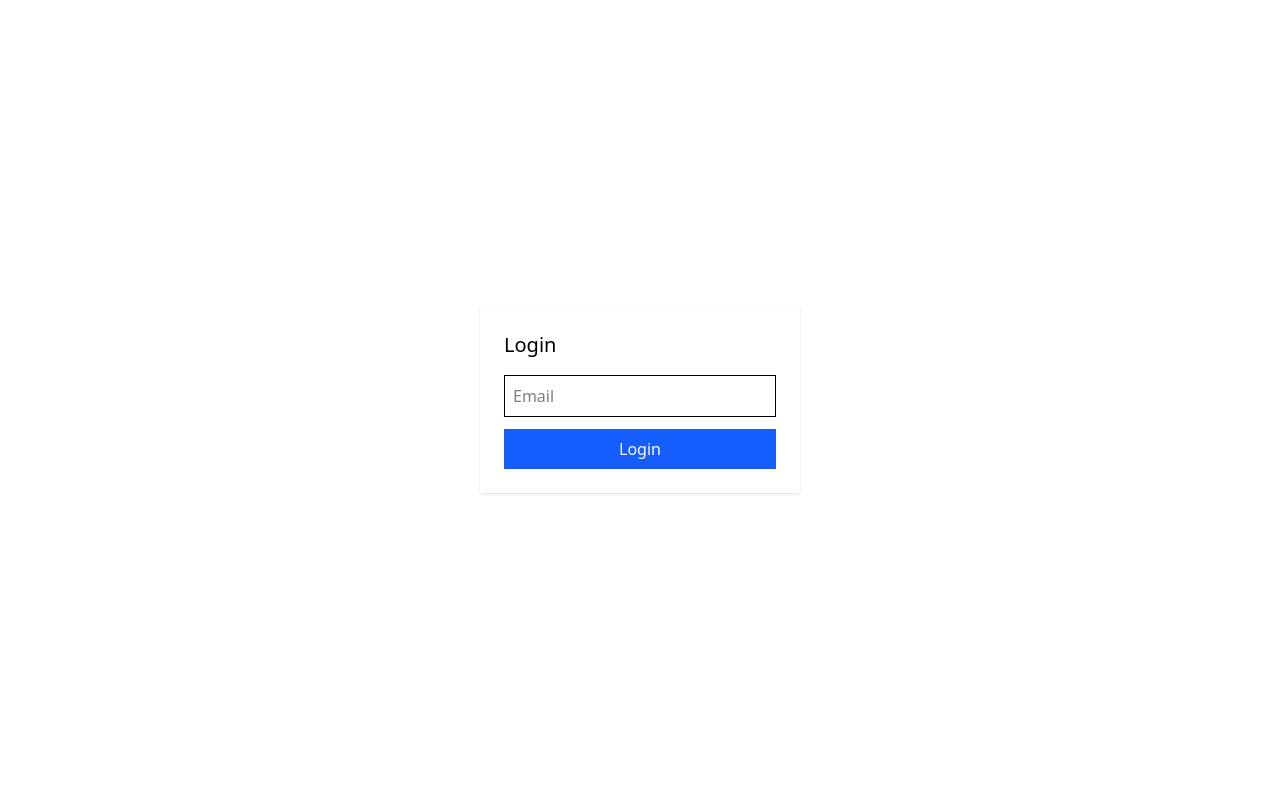
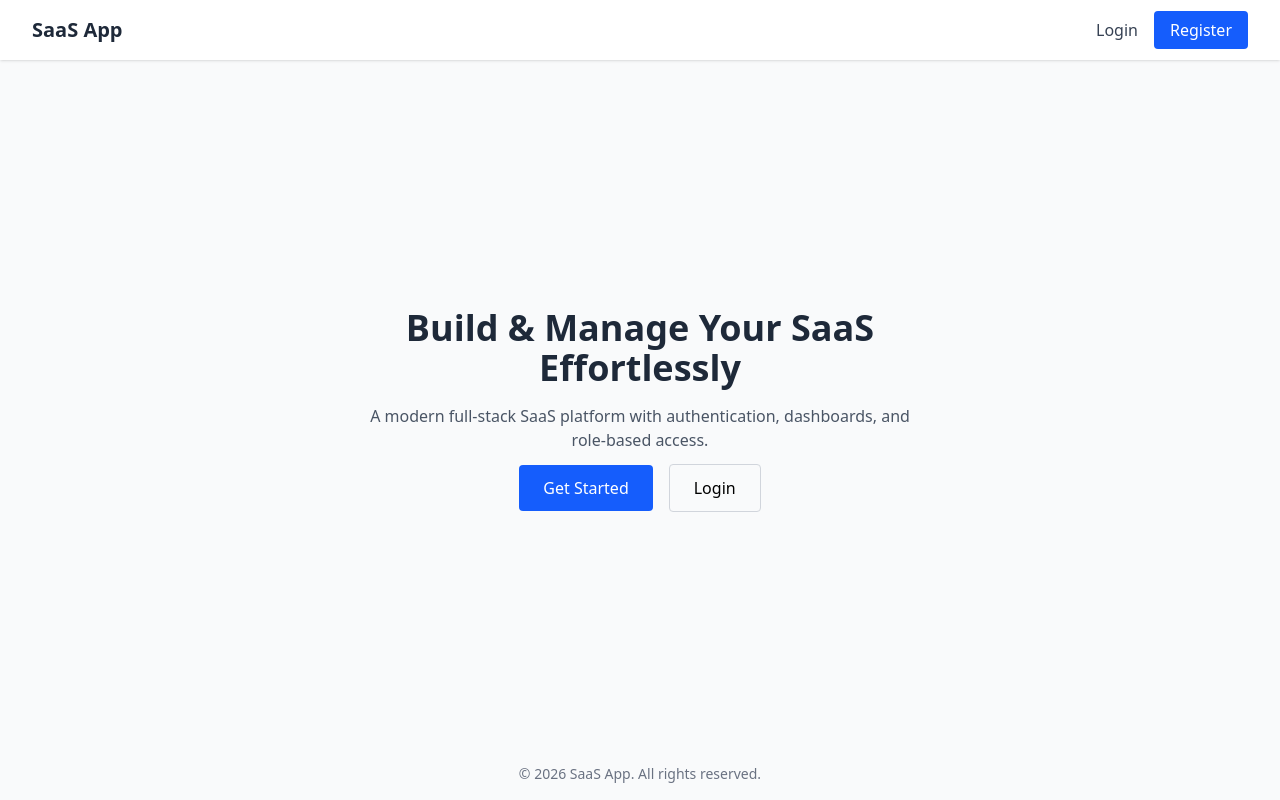
Before and after one commit to Saurabh190120/saas-paltform, a React (Vite) app in the folder saas/: page / in a window 1280 px wide. Built offline with nearby package versions, Linux system fonts and the light colour scheme.

Commit message:
register page

```diff
--- /dev/null
+++ b/saas/src/pages/Home.jsx
@@ -0,0 +1,65 @@
+import { Link } from "react-router-dom";
+
+export default function Home() {
+  return (
+    <div className="min-h-screen bg-gray-50 flex flex-col">
+
+      {/* Header */}
+      <header className="flex justify-between items-center px-8 py-4 bg-white shadow">
+        <h1 className="text-xl font-bold text-gray-800">
+          SaaS App
+        </h1>
+
+        <div className="space-x-4">
+          <Link
+            to="/login"
+            className="text-gray-700 hover:text-blue-600"
+          >
+            Login
+          </Link>
+          <Link
+            to="/register"
+            className="bg-blue-600 text-white px-4 py-2 rounded"
+          >
+            Register
+          </Link>
+        </div>
+      </header>
+
+      {/* Hero Section */}
+      <main className="flex flex-1 items-center justify-center text-center px-6">
+        <div className="max-w-xl">
+          <h2 className="text-4xl font-bold text-gray-800 mb-4">
+            Build & Manage Your SaaS Effortlessly
+          </h2>
+
+          <p className="text-gray-600 mb-6">
+            A modern full-stack SaaS platform with authentication,
+            dashboards, and role-based access.
+          </p>
+
+          <div className="space-x-4">
+            <Link
+              to="/register"
+              className="bg-blue-600 text-white px-6 py-3 rounded"
+            >
+              Get Started
+            </Link>
+            <Link
+              to="/login"
+              className="border border-gray-300 px-6 py-3 rounded"
+            >
+              Login
+            </Link>
+          </div>
+        </div>
+      </main>
+
+      {/* Footer */}
+      <footer className="text-center py-4 text-gray-500 text-sm">
+        © 2026 SaaS App. All rights reserved.
+      </footer>
+
+    </div>
+  );
+}
--- a/saas/src/routes/AppRoutes.jsx
+++ b/saas/src/routes/AppRoutes.jsx
@@ -5,11 +5,13 @@ import Users from "../pages/dashboard/Users";
 import Settings from "../pages/dashboard/Settings";
 import ProtectedRoute from "./ProtectedRoute";
 import Register from "../pages/auth/Register";
+import Home from "../pages/Home";
 
 export default function AppRoutes() {
   return (
     <Routes>
-      <Route path="/" element={<Login />} />
+      <Route path="/" element={<Home />} />
+      <Route path="/login" element={<Login />} />
       <Route path="/register" element={<Register />} />
       <Route
         path="/dashboard"
```
